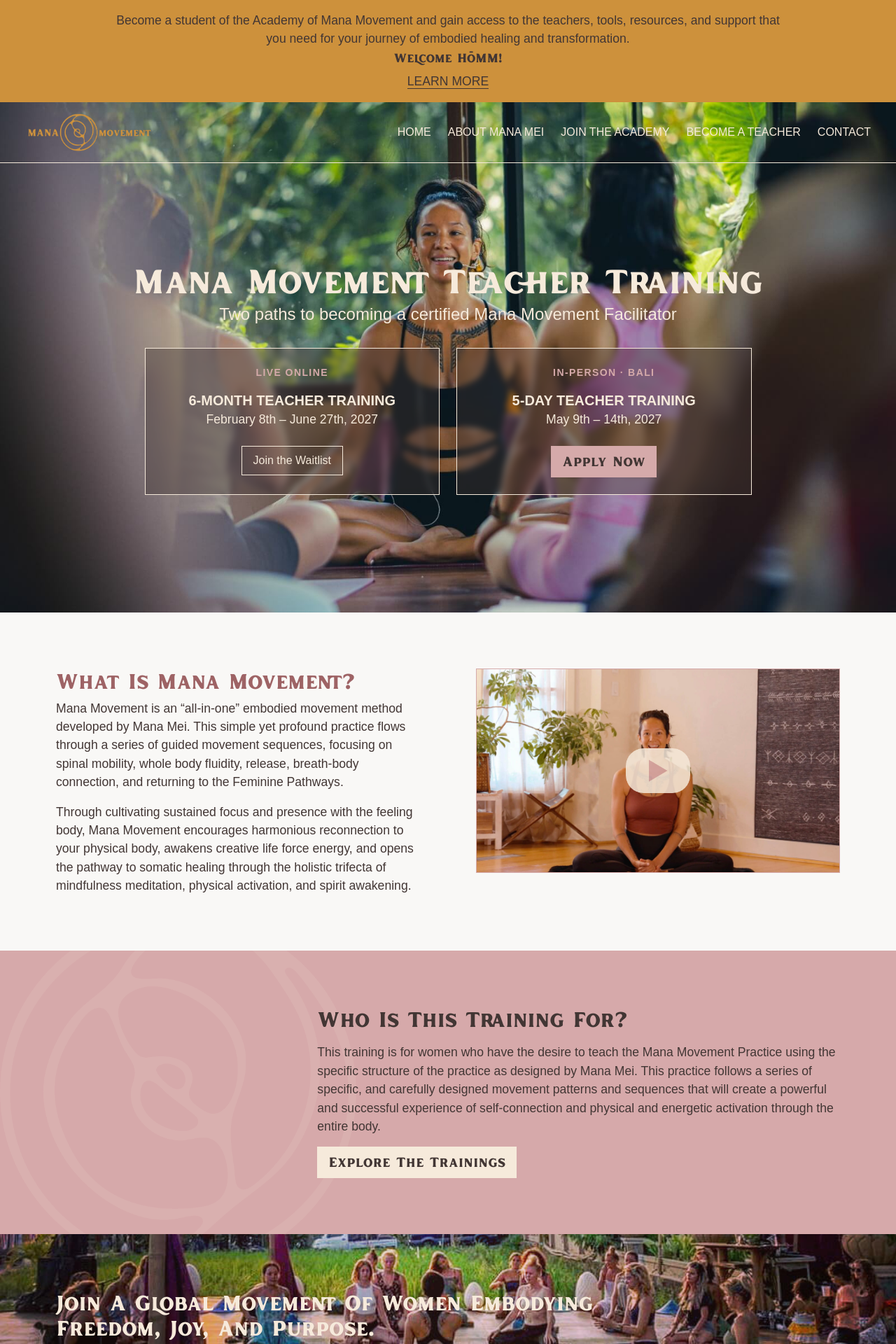
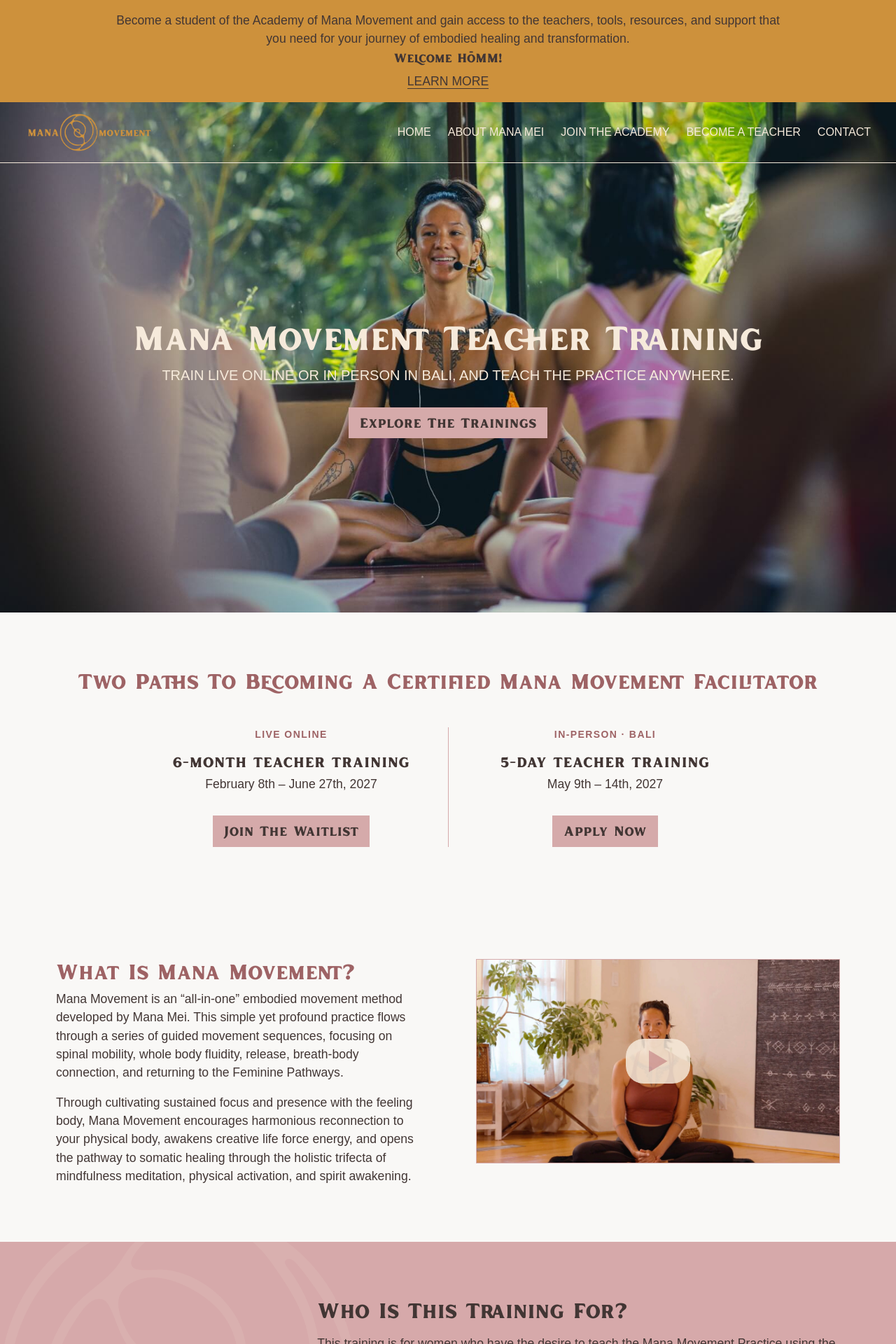
Before and after one commit to brittwoodard/mana-movement, a Jekyll site: the page built from ttc.html, in a window 1280 px wide. Shown: the top 1920 px of the page at 70% size. Built offline with Jekyll 4.4.1, drawn with Linux system fonts in a browser that asks for light colours; some web fonts are replaced.

Commit message:
hero banner updates

```diff
--- a/assets/css/style.css
+++ b/assets/css/style.css
@@ -1189,12 +1189,12 @@ video {
 .min-h-\[80vh\] {
   min-height: 80vh;
 }
+.min-h-\[81vh\] {
+  min-height: 81vh;
+}
 .min-h-\[90vh\] {
   min-height: 90vh;
 }
-.min-h-\[81vh\] {
-  min-height: 81vh;
-}
 .w-1\/2 {
   width: 50%;
 }
@@ -1246,8 +1246,8 @@ video {
 .max-w-xl {
   max-width: 36rem;
 }
-.max-w-3xl {
-  max-width: 48rem;
+.max-w-4xl {
+  max-width: 56rem;
 }
 .flex-grow {
   flex-grow: 1;
@@ -1359,6 +1359,15 @@ video {
   margin-top: calc(1rem * calc(1 - var(--tw-space-y-reverse)));
   margin-bottom: calc(1rem * var(--tw-space-y-reverse));
 }
+.divide-y > :not([hidden]) ~ :not([hidden]) {
+  --tw-divide-y-reverse: 0;
+  border-top-width: calc(1px * calc(1 - var(--tw-divide-y-reverse)));
+  border-bottom-width: calc(1px * var(--tw-divide-y-reverse));
+}
+.divide-main > :not([hidden]) ~ :not([hidden]) {
+  --tw-divide-opacity: 1;
+  border-color: rgb(213 170 170 / var(--tw-divide-opacity));
+}
 .self-start {
   align-self: flex-start;
 }
@@ -1446,6 +1455,9 @@ video {
   --tw-bg-opacity: 1;
   background-color: rgb(66 54 52 / var(--tw-bg-opacity));
 }
+.bg-dark\/40 {
+  background-color: rgb(66 54 52 / 0.4);
+}
 .bg-feature {
   --tw-bg-opacity: 1;
   background-color: rgb(158 99 101 / var(--tw-bg-opacity));
@@ -1471,9 +1483,6 @@ video {
 .bg-transparent {
   background-color: transparent;
 }
-.bg-dark\/40 {
-  background-color: rgb(66 54 52 / 0.4);
-}
 .bg-opacity-80 {
   --tw-bg-opacity: 0.8;
 }
@@ -1482,6 +1491,9 @@ video {
 }
 .bg-cover {
   background-size: cover;
+}
+.bg-fixed {
+  background-attachment: fixed;
 }
 .bg-center {
   background-position: center;
@@ -1527,6 +1539,10 @@ video {
   padding-left: 0.75rem;
   padding-right: 0.75rem;
 }
+.px-4 {
+  padding-left: 1rem;
+  padding-right: 1rem;
+}
 .px-5p {
   padding-left: 5%;
   padding-right: 5%;
@@ -1567,9 +1583,8 @@ video {
   padding-top: 2rem;
   padding-bottom: 2rem;
 }
-.px-4 {
-  padding-left: 1rem;
-  padding-right: 1rem;
+.pb-16 {
+  padding-bottom: 4rem;
 }
 .pb-20 {
   padding-bottom: 5rem;
@@ -1592,14 +1607,17 @@ video {
 .pt-20 {
   padding-top: 5rem;
 }
+.pt-32 {
+  padding-top: 8rem;
+}
 .pt-8 {
   padding-top: 2rem;
 }
-.pb-16 {
-  padding-bottom: 4rem;
-}
-.pt-32 {
-  padding-top: 8rem;
+.pb-12 {
+  padding-bottom: 3rem;
+}
+.pt-12 {
+  padding-top: 3rem;
 }
 .text-left {
   text-align: left;
@@ -1656,9 +1674,6 @@ video {
 .text-xs {
   font-size: 0.75rem;
   line-height: 1rem;
-}
-.text-\[1\.2rem\] {
-  font-size: 1.2rem;
 }
 .font-bold {
   font-weight: 700;
@@ -1732,15 +1747,15 @@ video {
   -webkit-backdrop-filter: var(--tw-backdrop-blur) var(--tw-backdrop-brightness) var(--tw-backdrop-contrast) var(--tw-backdrop-grayscale) var(--tw-backdrop-hue-rotate) var(--tw-backdrop-invert) var(--tw-backdrop-opacity) var(--tw-backdrop-saturate) var(--tw-backdrop-sepia);
           backdrop-filter: var(--tw-backdrop-blur) var(--tw-backdrop-brightness) var(--tw-backdrop-contrast) var(--tw-backdrop-grayscale) var(--tw-backdrop-hue-rotate) var(--tw-backdrop-invert) var(--tw-backdrop-opacity) var(--tw-backdrop-saturate) var(--tw-backdrop-sepia);
 }
-.transition-opacity {
-  transition-property: opacity;
-  transition-timing-function: cubic-bezier(0.4, 0, 0.2, 1);
-  transition-duration: 150ms;
-}
 .transition {
   transition-property: color, background-color, border-color, text-decoration-color, fill, stroke, opacity, box-shadow, transform, filter, -webkit-backdrop-filter;
   transition-property: color, background-color, border-color, text-decoration-color, fill, stroke, opacity, box-shadow, transform, filter, backdrop-filter;
   transition-property: color, background-color, border-color, text-decoration-color, fill, stroke, opacity, box-shadow, transform, filter, backdrop-filter, -webkit-backdrop-filter;
+  transition-timing-function: cubic-bezier(0.4, 0, 0.2, 1);
+  transition-duration: 150ms;
+}
+.transition-opacity {
+  transition-property: opacity;
   transition-timing-function: cubic-bezier(0.4, 0, 0.2, 1);
   transition-duration: 150ms;
 }
@@ -1851,12 +1866,6 @@ video {
   opacity: 0.6;
 }
 
-.hover\:shadow-lg:hover {
-  --tw-shadow: 0 10px 15px -3px rgb(0 0 0 / 0.1), 0 4px 6px -4px rgb(0 0 0 / 0.1);
-  --tw-shadow-colored: 0 10px 15px -3px var(--tw-shadow-color), 0 4px 6px -4px var(--tw-shadow-color);
-  box-shadow: var(--tw-ring-offset-shadow, 0 0 #0000), var(--tw-ring-shadow, 0 0 #0000), var(--tw-shadow);
-}
-
 .hover\:transition:hover {
   transition-property: color, background-color, border-color, text-decoration-color, fill, stroke, opacity, box-shadow, transform, filter, -webkit-backdrop-filter;
   transition-property: color, background-color, border-color, text-decoration-color, fill, stroke, opacity, box-shadow, transform, filter, backdrop-filter;
@@ -2056,11 +2065,21 @@ video {
   .md\:gap-4 {
     gap: 1rem;
   }
+  .md\:gap-6 {
+    gap: 1.5rem;
+  }
   .md\:gap-8 {
     gap: 2rem;
   }
-  .md\:gap-6 {
-    gap: 1.5rem;
+  .md\:divide-x > :not([hidden]) ~ :not([hidden]) {
+    --tw-divide-x-reverse: 0;
+    border-right-width: calc(1px * var(--tw-divide-x-reverse));
+    border-left-width: calc(1px * calc(1 - var(--tw-divide-x-reverse)));
+  }
+  .md\:divide-y-0 > :not([hidden]) ~ :not([hidden]) {
+    --tw-divide-y-reverse: 0;
+    border-top-width: calc(0px * calc(1 - var(--tw-divide-y-reverse)));
+    border-bottom-width: calc(0px * var(--tw-divide-y-reverse));
   }
   .md\:border-y {
     border-top-width: 1px;
@@ -2098,8 +2117,22 @@ video {
     padding-top: 2rem;
     padding-bottom: 2rem;
   }
+  .md\:px-12 {
+    padding-left: 3rem;
+    padding-right: 3rem;
+  }
+  .md\:pb-0 {
+    padding-bottom: 0px;
+  }
+  .md\:pt-0 {
+    padding-top: 0px;
+  }
   .md\:text-right {
     text-align: right;
+  }
+  .md\:text-2xl {
+    font-size: 1.5rem;
+    line-height: 2rem;
   }
 }
 
--- a/ttc.html
+++ b/ttc.html
@@ -8,8 +8,9 @@ button-cta:
   url: "#trainings"
 hero-banner:
   title: Mana Movement Teacher Training
-  description: Two paths to becoming a certified Mana Movement Facilitator
+  description: Train live online or in person in Bali, and teach the practice anywhere.
 trainings:
+  heading: Two paths to becoming a certified Mana Movement Facilitator
   online:
     label: Live Online
     title: 6-Month Teacher Training
@@ -147,27 +148,33 @@ seo:
 <!-- Hero Banner -->
 <section class="bg-image-style min-h-[81vh] pt-32 pb-16 flex items-center justify-center relative" style="background-image: url('/uploads/images/manamovement-24.JPG')">
     {% include site-header.html %}
-    <div class="text-center">
-        <h1 class="heading-lg text-light mb-2">{{ page.hero-banner.title }}</h1>
-        <p class="text-light text-2xl mb-8">{{ page.hero-banner.description }}</p>
+    <div class="text-center px-8">
+        <h1 class="heading-lg text-light">{{ page.hero-banner.title }}</h1>
+        <p class="text-light text-xl mt-4 mb-4 uppercase">{{ page.hero-banner.description }}</p>
+        {% include button-cta.html %}
+    </div>
+</section>
 
-        <!-- Training Options -->
-        <div id="trainings" class="grid md:grid-cols-2 gap-4 md:gap-6 mx-auto px-4 scroll-mt-24">
-            {% assign online = page.trainings.online %}
-            <div class="border border-light bg-dark/40 backdrop-blur-sm p-6 text-light text-center">
-                <p class="uppercase tracking-widest text-sm text-main font-bold">{{ online.label }}</p>
-                <h2 class="font-bold uppercase text-xl mt-2">{{ online.title }}</h2>
-                <p>{{ online.dates }}</p>
-                <a href="{{ online.button_url }}" class="inline-block mt-2 py-2 px-4 border border-light hover:bg-light hover:text-dark transition duration-500">{{ online.button_text }}</a>
-            </div>
 
-            {% assign bali = page.trainings.bali %}
-            <div class="border border-light bg-dark/40 backdrop-blur-sm p-6 text-light text-center">
-                <p class="uppercase tracking-widest text-sm text-main font-bold">{{ bali.label }}</p>
-                <h2 class="font-bold uppercase text-xl mt-2">{{ bali.title }}</h2>
-                <p>{{ bali.dates }}</p>
-                <a href="{{ bali.button_url }}" class="button mt-2">{{ bali.button_text }}</a>
-            </div>
+<!-- Training Options -->
+<section id="trainings" class="section-padding text-center scroll-mt-24">
+    <h2 class="heading-md text-feature mb-12">{{ page.trainings.heading }}</h2>
+
+    <div class="grid md:grid-cols-2 max-w-4xl mx-auto divide-y md:divide-y-0 md:divide-x divide-main">
+        {% assign online = page.trainings.online %}
+        <div class="pb-12 md:pb-0 md:px-12">
+            <p class="uppercase tracking-widest text-sm text-feature font-bold">{{ online.label }}</p>
+            <h3 class="subheading mt-2">{{ online.title }}</h3>
+            <p class="mt-1">{{ online.dates }}</p>
+            <a href="{{ online.button_url }}" class="button">{{ online.button_text }}</a>
+        </div>
+
+        {% assign bali = page.trainings.bali %}
+        <div class="pt-12 md:pt-0 md:px-12">
+            <p class="uppercase tracking-widest text-sm text-feature font-bold">{{ bali.label }}</p>
+            <h3 class="subheading mt-2">{{ bali.title }}</h3>
+            <p class="mt-1">{{ bali.dates }}</p>
+            <a href="{{ bali.button_url }}" class="button">{{ bali.button_text }}</a>
         </div>
     </div>
 </section>
```
